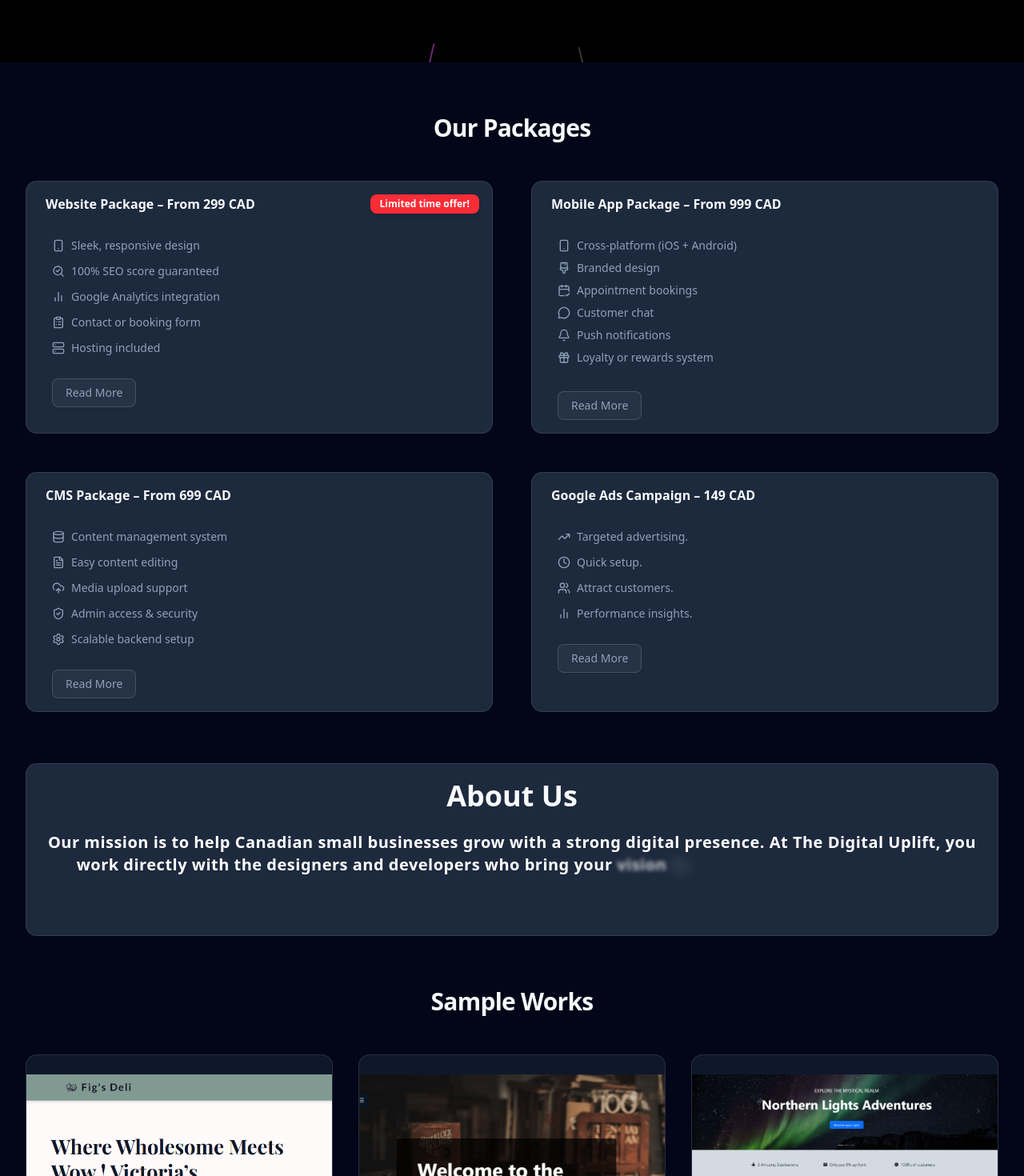
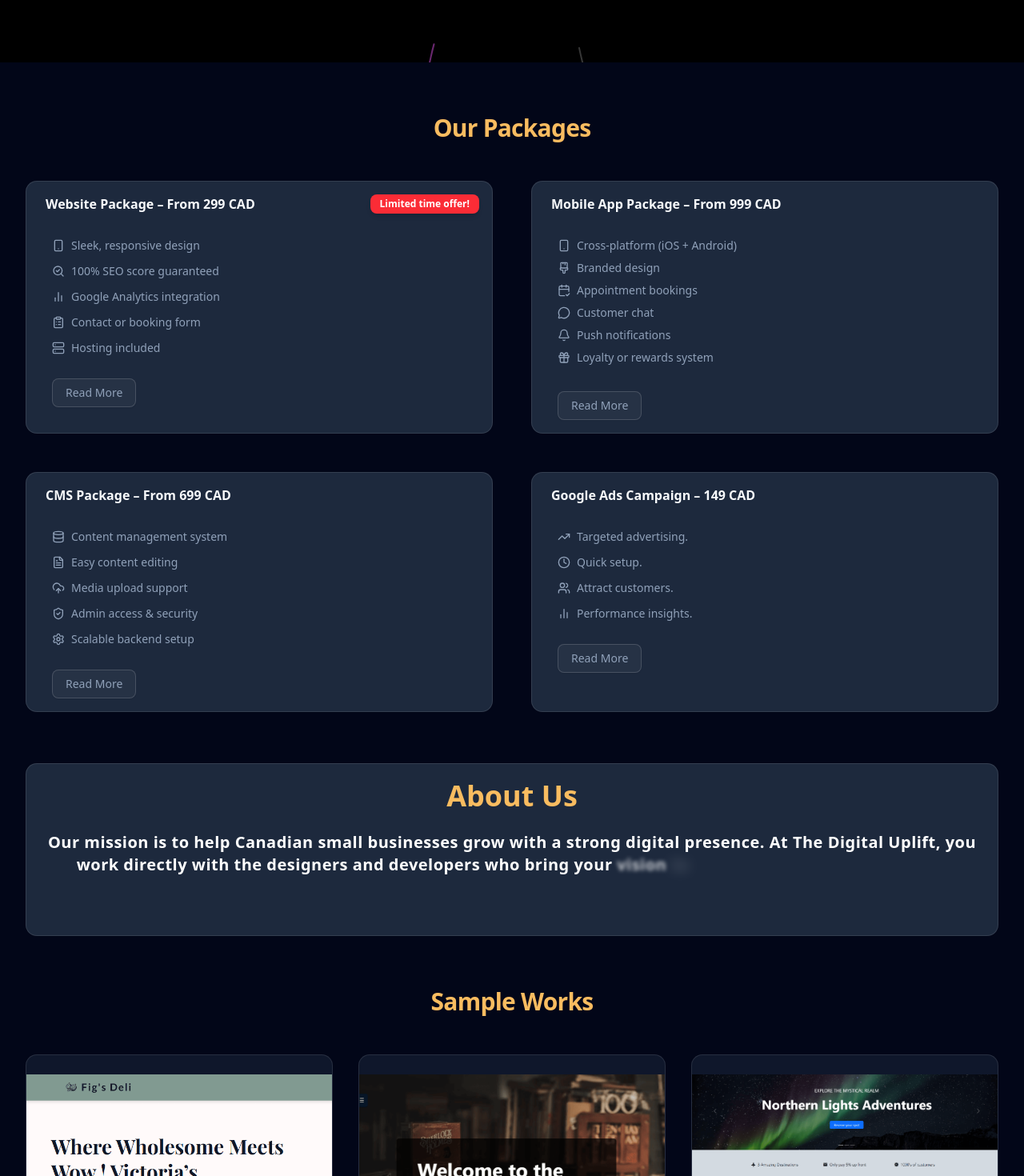
Before and after one commit to abhiram-shaji/the-digital-uplift, a Next.js app: page / in a window 1280 px wide. Shown: the part 722-2192 px from the top of the page at 80% size. Built offline with nearby package versions, Linux system fonts and the light colour scheme.

Commit message:
update : h2 color

```diff
--- a/src/components/sections/AboutSection.tsx
+++ b/src/components/sections/AboutSection.tsx
@@ -13,7 +13,8 @@ export default function AboutSection() {
 
         {/* Mission Card */}
         <Card className="bg-white dark:bg-muted p-5">
-          <h2 className="text-4xl font-bold text-foreground">About Us</h2>
+          <h2 className="text-[#f9bc60] text-4xl font-bold">About Us</h2>
+
           <TextGenerateEffect words={words} />
 
         </Card>
--- a/src/components/sections/SampleWorksSection.tsx
+++ b/src/components/sections/SampleWorksSection.tsx
@@ -10,7 +10,7 @@ export default function SampleWorksSection() {
     <section id="works" className="py-16">
       <div className="container space-y-12">
         <div className="text-center">
-          <h2 className="text-3xl font-bold tracking-tight">
+          <h2 className="text-3xl text-[#f9bc60] font-bold tracking-tight">
             Sample Works
           </h2>
         </div>
--- a/src/components/sections/ServicesSection.tsx
+++ b/src/components/sections/ServicesSection.tsx
@@ -10,7 +10,7 @@ export default function ServicesSection() {
     <section id="services" className="py-16">
       <div className="container space-y-12">
         <div className="text-center">
-          <h2 className="text-3xl font-bold tracking-tight">
+          <h2 className="text-3xl text-[#f9bc60] font-bold tracking-tight">
             Our Packages{" "}
           </h2>
         </div>
```
